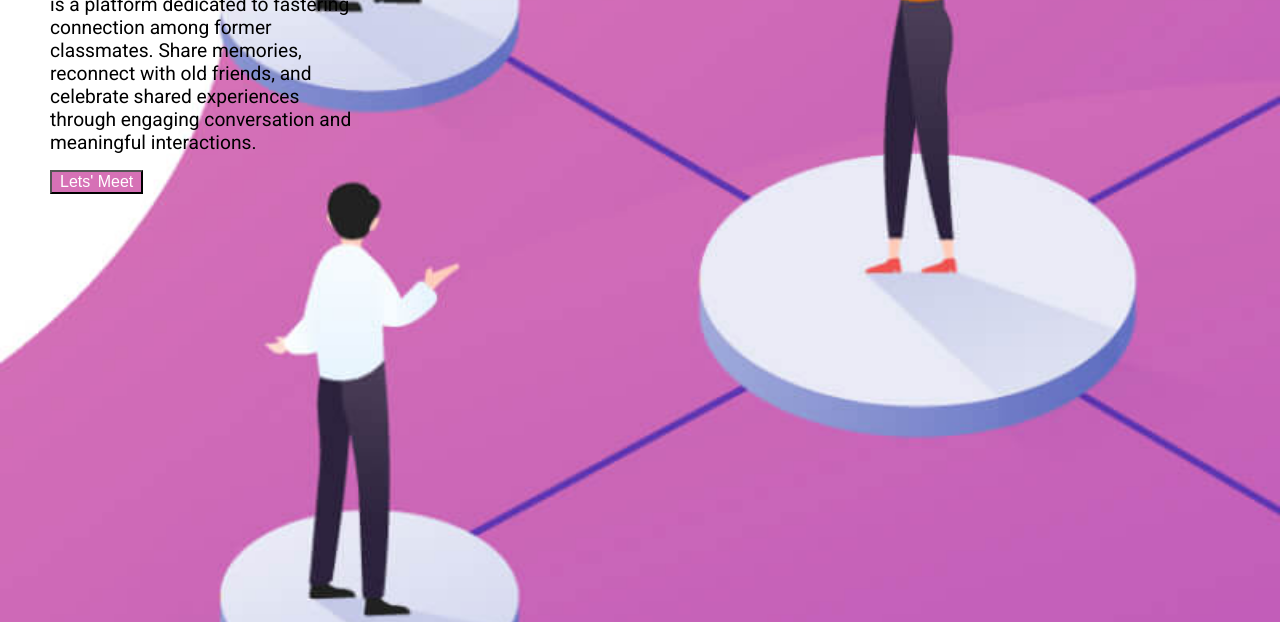
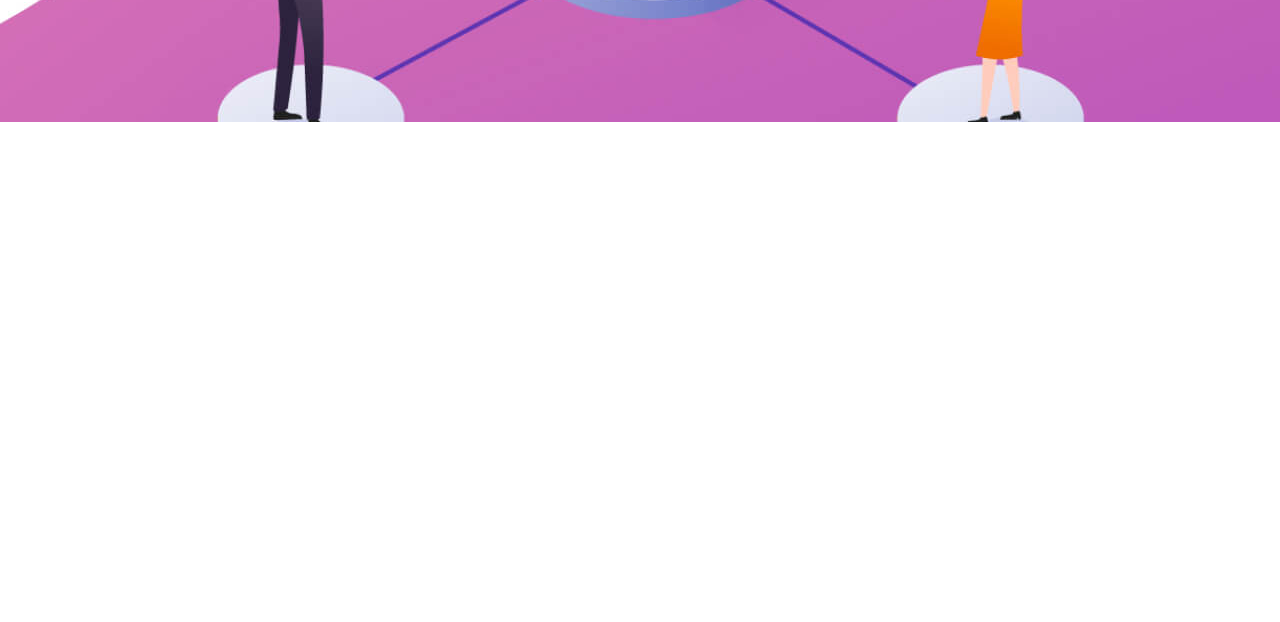
Before and after one commit to Anuj-cel/Friend_zone, a plain HTML site: page index.html in a window 1280 px wide. Shown: the part 678-1300 px from the top of the page. After the commit the page ends 800 px from the top, so only its background shows below. Drawn offline with Linux system fonts and the light colour scheme; a script that the page names is missing.

Commit message:
Update index.html

```diff
--- a/index.html
+++ b/index.html
@@ -19,10 +19,10 @@
 
     height:100vh ;
     background-image: url("images/friend-zone.jpg");
-    background-position-x: center;
-background-size: cover;
+    background-position-x: right;
+    background-color: #bd57ba;
     background-repeat: no-repeat;
-    min-height: 1600px;
+    min-height: 800px;
 }
 
 .nav {
@@ -122,7 +122,7 @@ background-size: cover;
     .content {
         text-align: center;
         align-items: center;
-        height: 60%;
+
     }
 
     .content1 {
```
